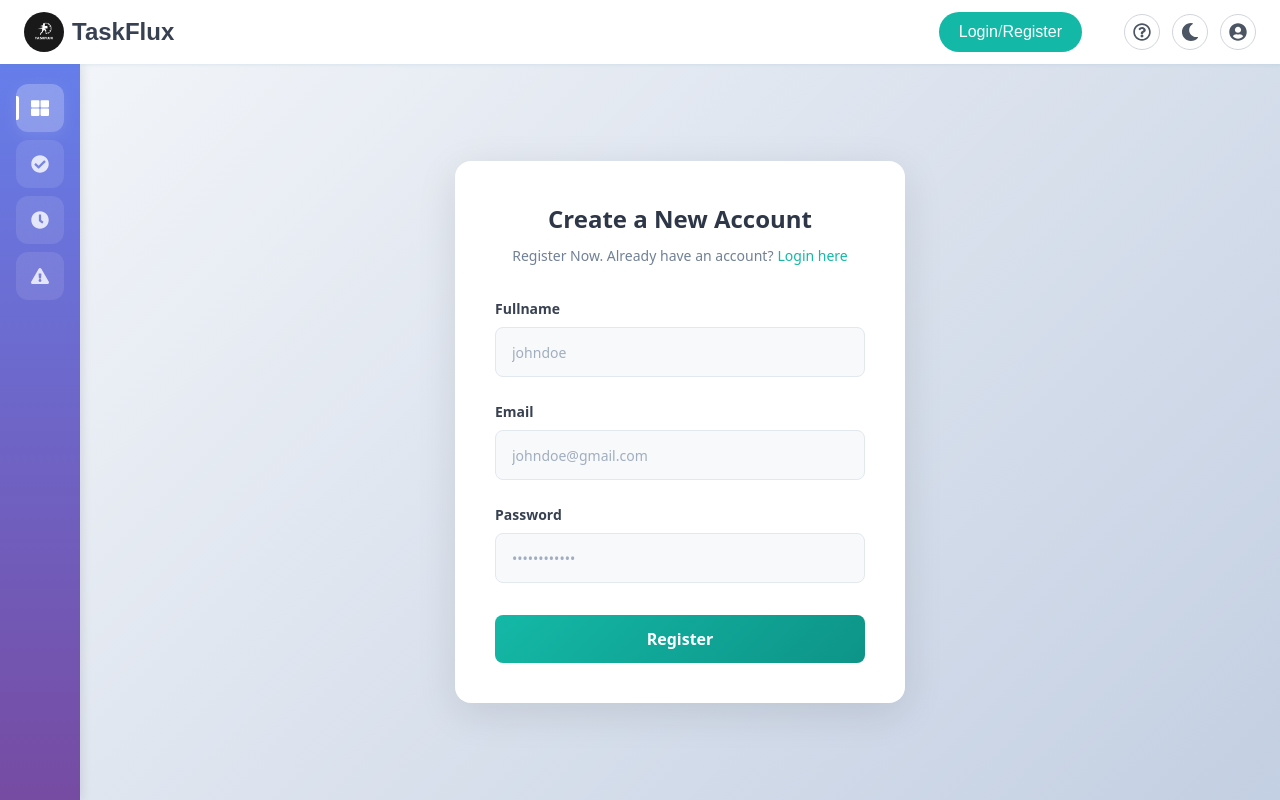
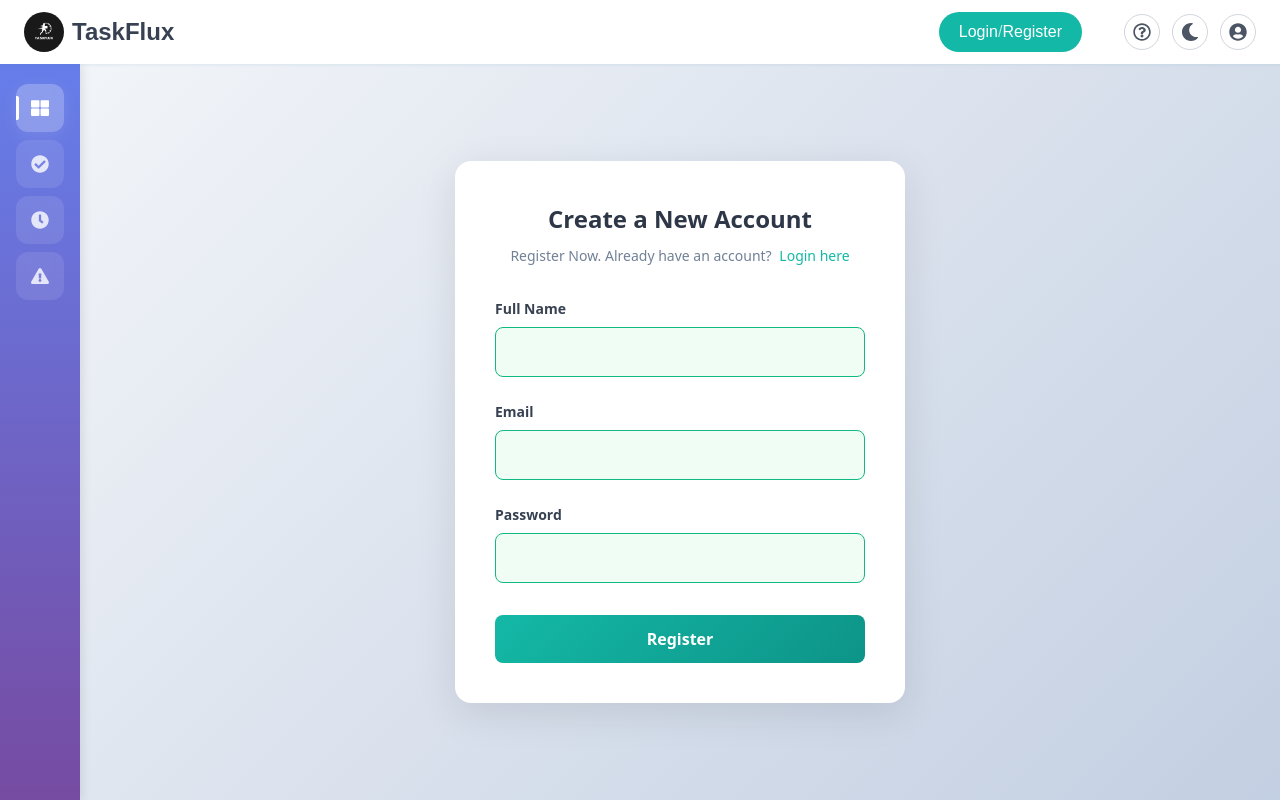
Before and after one commit to chiranjali23/Task-Magangement, a React (Vite) app in the folder fontend/taskManagement/: page /register in a window 1280 px wide. Built offline with nearby package versions, Linux system fonts and the light colour scheme.

Commit message:
many changes

```diff
--- a/fontend/taskManagement/src/componnets/Slidebar/Slidebar.jsx
+++ b/fontend/taskManagement/src/componnets/sidebar/sidebar.jsx
@@ -1,7 +1,7 @@
 // Sidebar.jsx
 import React from 'react';
 import { FaThLarge, FaCheckCircle, FaClock, FaExclamationTriangle } from "react-icons/fa";
-import './slidebar.css';
+import './sidebar.css';
 
 export default function Sidebar() {
   return (
--- a/fontend/taskManagement/src/pages/Login/login.jsx
+++ b/fontend/taskManagement/src/pages/Login/login.jsx
@@ -1,32 +1,63 @@
-// Login.jsx
-import React from 'react';
-import { Link } from 'react-router-dom';
+import React, { useState } from 'react';
+import { Link, useNavigate } from 'react-router-dom';
 import "./login.css";
 import Navbar from '../../componnets/Navbar/Navbar';
-import Sidebar from '../../componnets/Slidebar/Slidebar';
+import Sidebar from '../../componnets/sidebar/sidebar';
 
 export default function Login() {
+  // State variables
+  const [form, setForm] = useState({ email: "", password: "" });
+  const [loading, setLoading] = useState(false);
+  const [error, setError] = useState("");
+  const navigate = useNavigate();
+
+  // Function to handle input change
+  function handleChange(e) {
+    const { name, value } = e.target;
+    setForm((prev) => ({ ...prev, [name]: value }));
+  }
+
+  // Function to handle form submission
+  async function handleSubmit(e) {
+    e.preventDefault();
+    setError("");
+    setLoading(true);
+    try {
+      const res = await loginRequest(form); // Replace with your API call
+      localStorage.setItem("token", res.token);
+      navigate("/dashboard"); //
+    } catch (err) {
+      setError(err?.response?.data?.message || "Login failed");
+    } finally {
+      setLoading(false);
+    }
+  }
+
   return (
     <div className="login-page">
       <Navbar />
       <div className="page-layout">
         <Sidebar />
         <div className="login-container">
-          <form className="login-form">
-
+          <form className="login-form" onSubmit={handleSubmit}>
             <h2 className="login-title">Login to Your Account</h2>
             <h5 className="login-subtitle">
-              Login Now. Don't have an account?
+              Login Now. Don't have an account?{" "}
               <Link to="/register" className="register-link">Register here</Link>
             </h5>
+
+            {error && <p className="error-message">{error}</p>}
 
             <div className="form-group">
               <label htmlFor="email" className="form-label">Email</label>
               <input
                 type="email"
                 id="email"
+                name="email"
                 className="form-input"
                 placeholder="johndoe@gmail.com"
+                value={form.email}
+                onChange={handleChange}
                 required
               />
             </div>
@@ -36,8 +67,11 @@ export default function Login() {
               <input
                 type="password"
                 id="password"
+                name="password"
                 className="form-input"
                 placeholder="••••••••••••"
+                value={form.password}
+                onChange={handleChange}
                 required
               />
             </div>
@@ -46,8 +80,8 @@ export default function Login() {
               Forgot password?
             </Link>
 
-            <button type="submit" className="login-button">
-              Login
+            <button type="submit" className="login-button" disabled={loading}>
+              {loading ? "Logging in..." : "Login"}
             </button>
           </form>
         </div>
--- a/fontend/taskManagement/src/pages/Register/register.css
+++ b/fontend/taskManagement/src/pages/Register/register.css
@@ -1,6 +1,4 @@
-/* register.css */
 
-/* Main page layout - reusing login-page styles */
 .login-page {
     min-height: 100vh;
     background: linear-gradient(135deg, #f5f7fa 0%, #c3cfe2 100%);
@@ -8,10 +6,10 @@
 
   .page-layout {
     display: flex;
-    padding-top: 64px; /* Account for fixed navbar */
+    padding-top: 64px;
   }
 
-  /* Register container */
+
   .register-container {
     flex: 1;
     display: flex;
@@ -19,10 +17,10 @@
     align-items: center;
     min-height: calc(100vh - 64px);
     padding: 20px;
-    margin-left: 80px; /* Account for sidebar */
+    margin-left: 80px;
   }
 
-  /* Register form */
+
   .register-form {
     background: white;
     padding: 40px;
@@ -33,7 +31,7 @@
     animation: fadeInUp 0.6s ease-out;
   }
 
-  /* Register title */
+
   .register-title {
     font-size: 24px;
     font-weight: 600;
@@ -42,7 +40,7 @@
     text-align: center;
   }
 
-  /* Subtitle */
+
   .register-subtitle {
     font-size: 14px;
     color: #718096;
@@ -65,7 +63,7 @@
     text-decoration: underline;
   }
 
-  /* Form groups */
+
   .form-group {
     margin-bottom: 24px;
     text-align: left;
@@ -86,14 +84,14 @@
     border-radius: 8px;
     font-size: 16px;
     color: #2d3748;
-    background: #f8f9fa;
+
     transition: all 0.2s ease;
     box-sizing: border-box;
   }
 
   .form-input:focus {
     outline: none;
-    border-color: #14b8a6;
+
     background: white;
     box-shadow: 0 0 0 3px rgba(20, 184, 166, 0.1);
   }
@@ -163,9 +161,9 @@
     background: #f0fdf4;
   }
 
-  /* Focus states for accessibility */
+
   .form-input:focus-visible {
-    outline: 2px solid #14b8a6;
+    outline: 2px solid #f5f6f5;
     outline-offset: 2px;
   }
 
@@ -174,7 +172,7 @@
     outline-offset: 2px;
   }
 
-  /* Password strength indicator (optional enhancement) */
+
   .password-strength {
     margin-top: 8px;
     font-size: 12px;
@@ -193,7 +191,7 @@
     color: #10b981;
   }
 
-  /* Terms and conditions (optional) */
+
   .terms-section {
     margin: 20px 0;
     text-align: center;
@@ -211,7 +209,7 @@
 
   .terms-checkbox input[type="checkbox"] {
     margin-top: 2px;
-    accent-color: #14b8a6;
+    accent-color: #fbfefe;
   }
 
   .terms-link {
--- a/fontend/taskManagement/src/pages/Register/register.jsx
+++ b/fontend/taskManagement/src/pages/Register/register.jsx
@@ -1,57 +1,56 @@
-import React from 'react'
-import "./register.css"
-import Navbar from '../../componnets/Navbar/Navbar'
-import Slidebar from '../../componnets/Slidebar/Slidebar'
+import React, { useState } from "react";
+import { Link, useNavigate } from "react-router-dom";
+import "./register.css";
+import Navbar from "../../componnets/Navbar/Navbar";
+import Sidebar from "../../componnets/sidebar/sidebar";
 
-export default function register() {
+
+export default function Register() {
+  const [form, setForm] = useState({ name:"", email:"", password:"" });
+  const [error, setError] = useState("");
+  const navigate = useNavigate();
+
+  function handleChange(e){ setForm(p=>({...p,[e.target.name]:e.target.value})); }
+
+  async function handleSubmit(e){
+    e.preventDefault();
+    try {
+      await registerRequest(form);
+      navigate("/login");
+    } catch {
+      setError("Register failed");
+    }
+  }
+
   return (
-    <div className='login-page'>
+    <div className="login-page">
       <Navbar/>
       <div className="page-layout">
-            <Slidebar/>
+        <Sidebar/>
         <div className="register-container">
-                <form className="register-form">
+          <form className="register-form" onSubmit={handleSubmit}>
             <h2 className="register-title">Create a New Account</h2>
             <h5 className="register-subtitle">
               Register Now. Already have an account?
-                        <a href="/" className="login-link">Login here</a>
+              <Link to="/login" className="login-link"> Login here</Link>
             </h5>
+            {error && <div className="alert">{error}</div>}
             <div className="form-group">
-                        <label htmlFor="username" className="form-label">Fullname</label>
-                        <input
-                            type="text"
-                            id="username"
-                            className="form-input"
-                            placeholder="johndoe"
-                            required
-                        />
+              <label className="form-label">Full Name</label>
+              <input name="name" type="text" className="form-input" onChange={handleChange}/>
             </div>
             <div className="form-group">
-                        <label htmlFor="email" className="form-label">Email</label>
-                        <input
-                            type="email"
-                            id="email"
-                            className="form-input"
-                            placeholder="johndoe@gmail.com"
-                            required
-                        />
+              <label className="form-label">Email</label>
+              <input name="email" type="email" className="form-input" onChange={handleChange}/>
             </div>
             <div className="form-group">
-                        <label htmlFor="password" className="form-label">Password</label>
-                        <input
-                            type="password"
-                            id="password"
-                            className="form-input"
-                            placeholder="••••••••••••"
-                            required
-                        />
+              <label className="form-label">Password</label>
+              <input name="password" type="password" className="form-input" onChange={handleChange}/>
             </div>
-                    <button type="submit" className="register-button">
-                        Register
-                    </button>
+            <button type="submit" className="register-button">Register</button>
           </form>
         </div>
       </div>
     </div>
-  )
+  );
 }
```
Also changed, not shown: fontend/taskManagement/src/componnets/sidebar/sidebar.css (renamed from fontend/taskManagement/src/componnets/Slidebar/slidebar.css). Lines whose indentation alone changed are shown as unchanged.
